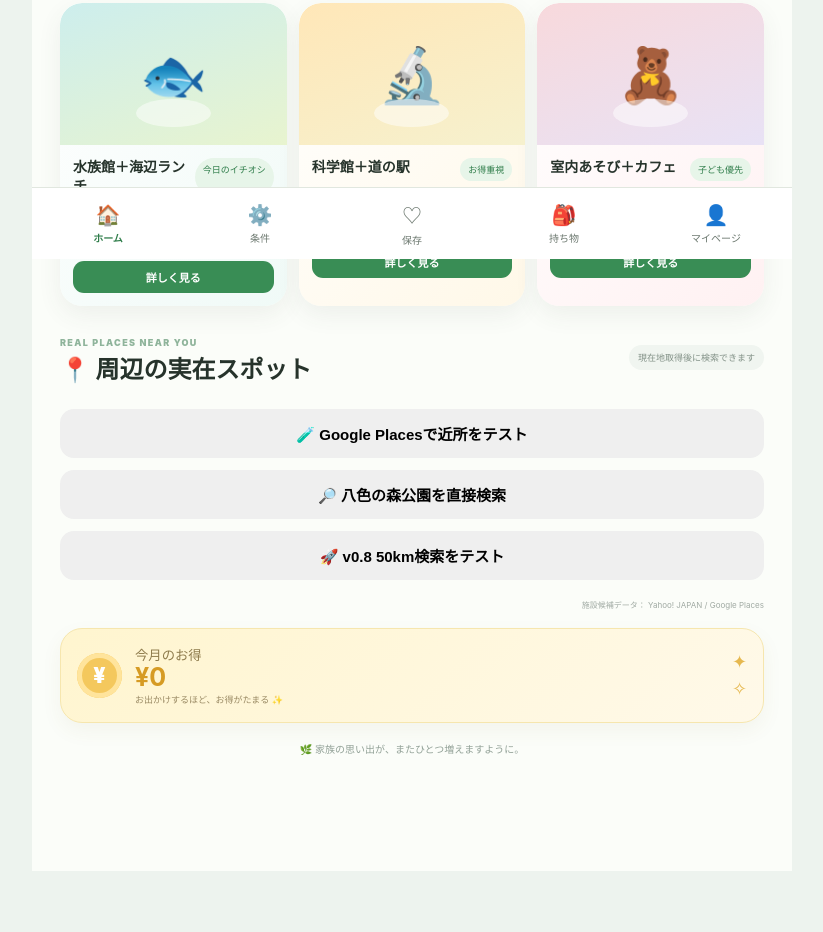
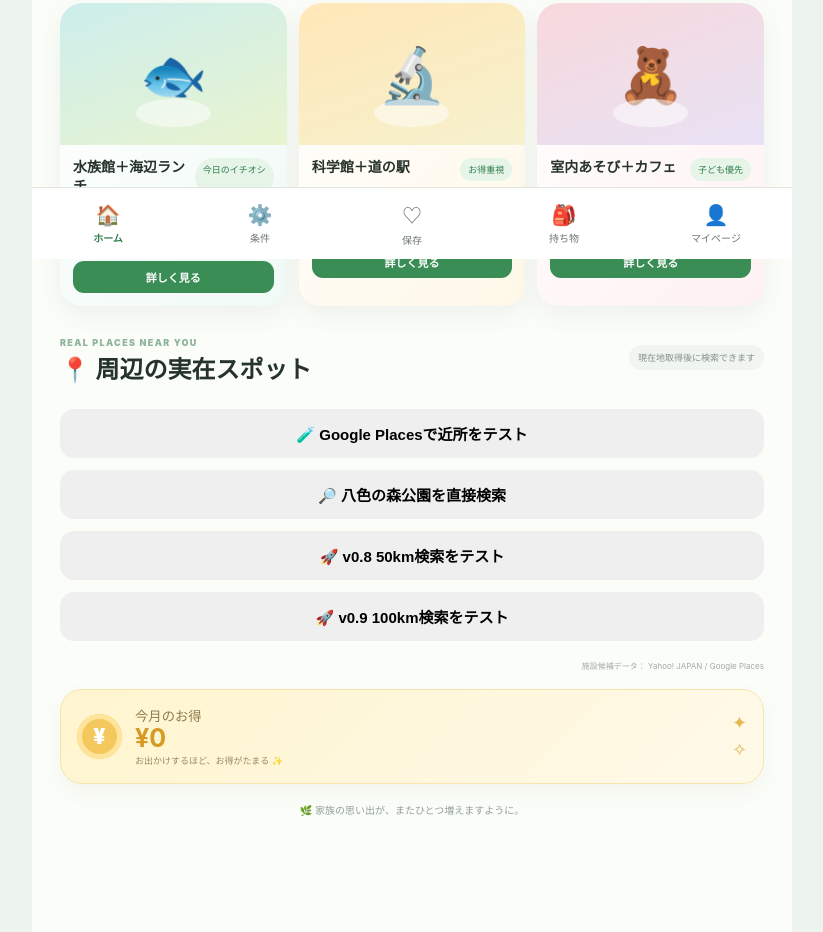
Before and after one commit to momoano19-droid/weekend-ai, a plain HTML site: page index.html in a window 1280 px wide. Shown: the part 541-1473 px from the top of the page, without its empty margins (228-1051 px from the left). Before the commit the page ends 1412 px from the top, so only its background shows below. Drawn offline with Linux system fonts and the light colour scheme.

Commit message:
Add button for v0.9 100km search test

```diff
--- a/index.html
+++ b/index.html
@@ -313,7 +313,23 @@
     >
       🚀 v0.8 50km検索をテスト
     </button>
-
+<button
+  id="googleV09TestBtn"
+  type="button"
+  onclick="testGoogleV09()"
+  style="
+    width:100%;
+    margin:0 0 12px;
+    padding:14px;
+    border:0;
+    border-radius:14px;
+    font-size:15px;
+    font-weight:700;
+    cursor:pointer;
+  "
+>
+  🚀 v0.9 100km検索をテスト
+</button>
 
     <!-- 検索結果 -->
 
```
